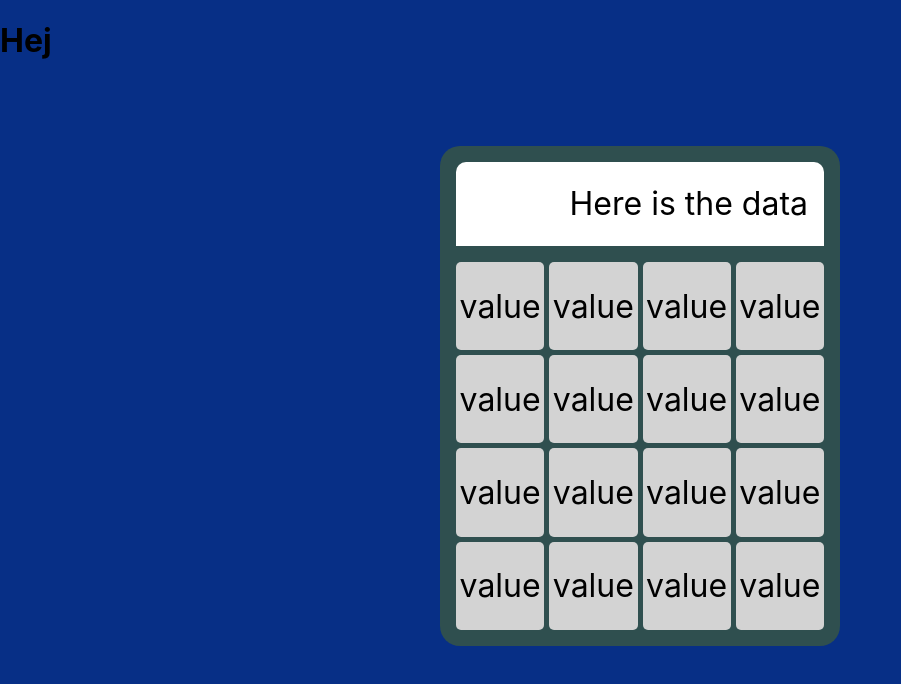
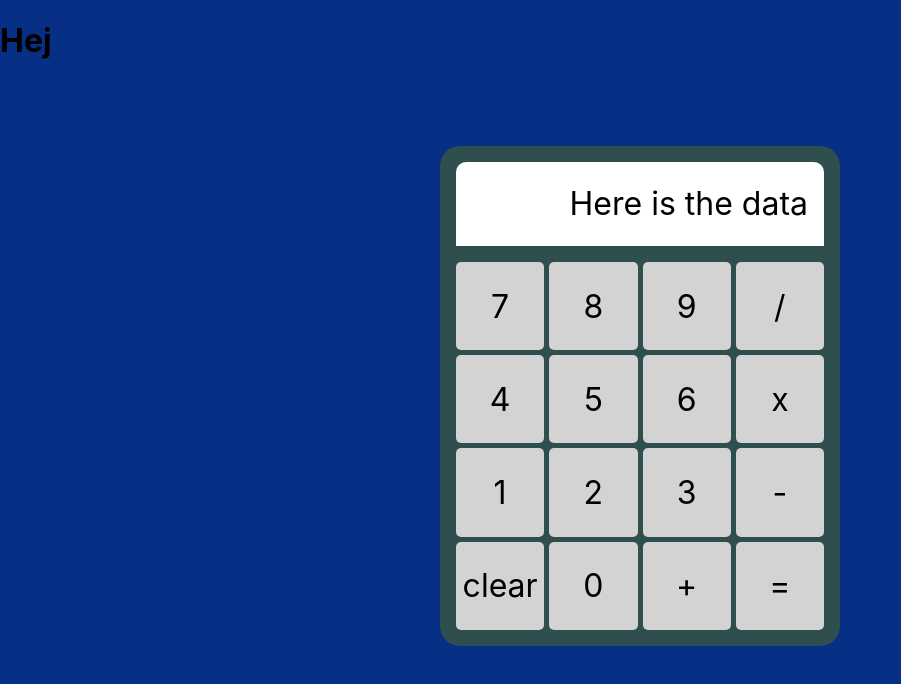
Before and after one commit to celiltat2361/calculator-react, a React (Create React App) app: page / in a window 1280 px wide. Shown: the top 684 px of the page, without its empty margins (0-901 px from the left). Built offline with nearby package versions, Linux system fonts and the light colour scheme.

Commit message:
fixed buttons, now showing proper values.

```diff
--- a/src/components/Button.js
+++ b/src/components/Button.js
@@ -1,9 +1,9 @@
 import { button } from '../css/Button.module.css'
 
-function Button() {
+function Button(props) {
   return (
     <div className={button}>
-      <span>value</span>
+      <span>{props.data}</span>
     </div>
   )
 }
--- a/src/components/ButtonsContainer.js
+++ b/src/components/ButtonsContainer.js
@@ -10,7 +10,7 @@ function ButtonsContainer() {
   return (
     <div className={buttons}>
       {buttonValues.map((value) =>(
-        <Button key={value}/>
+        <Button key={value} data={value} />
       ))}
 
     </div>
--- a/src/components/Calculator.js
+++ b/src/components/Calculator.js
@@ -1,6 +1,6 @@
 import { calculator } from '../css/Calculator.module.css';
-import Display from '../components/Display'
-import ButtonsContainer from '../components/ButtonsContainer'
+import Display from '../components/Display';
+import ButtonsContainer from '../components/ButtonsContainer';
 
 function Calculator () {
   return (
```
